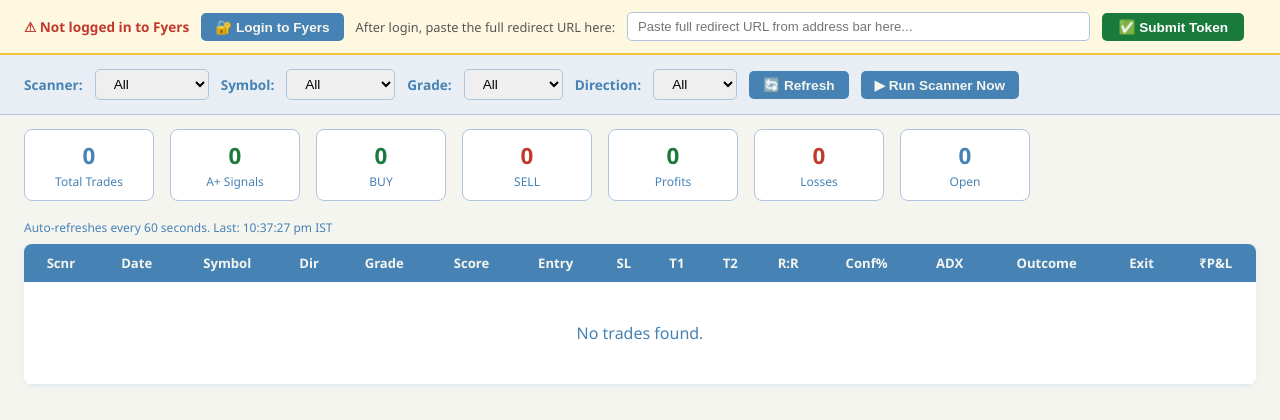
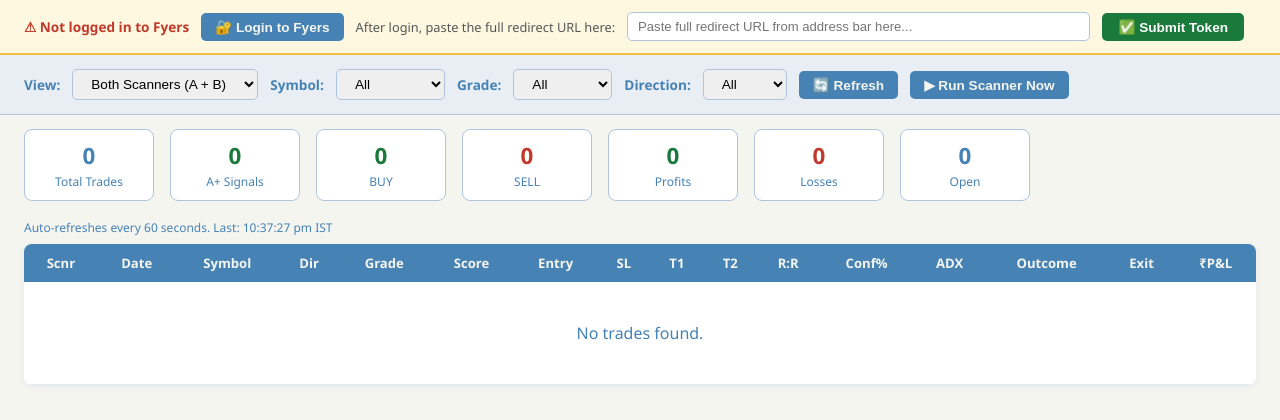
Before and after one commit to newtozorin-cell/scanner_project, a Flask app: page / in a window 1280 px wide. Shown: the part 63-483 px from the top of the page. Run offline with Flask 3, Linux system fonts and the light colour scheme; data that the repository does not hold is empty.

Commit message:
Fix run button feedback and scanner filter label

```diff
--- a/templates/dashboard.html
+++ b/templates/dashboard.html
@@ -212,11 +212,11 @@
 </div>
 
 <div class="controls">
-  <label>Scanner:</label>
+  <label>View:</label>
   <select id="filter-scanner">
-    <option value="ALL">All</option>
-    <option value="A">Scanner A</option>
-    <option value="B">Scanner B</option>
+    <option value="ALL">Both Scanners (A + B)</option>
+    <option value="A">Scanner A only</option>
+    <option value="B">Scanner B only</option>
   </select>
 
   <label>Symbol:</label>
@@ -244,7 +244,8 @@
   </select>
 
   <button onclick="loadTrades()">🔄 Refresh</button>
-  <button onclick="manualRun()">▶ Run Scanner Now</button>
+  <button id="btn-run" onclick="manualRun()">▶ Run Scanner Now</button>
+  <span id="run-msg" style="font-size:0.8rem;color:#1a7a3c;"></span>
 </div>
 
 <div class="stats">
@@ -388,9 +389,26 @@
   }
 
   function manualRun() {
+    const btn = document.getElementById("btn-run");
+    const msg = document.getElementById("run-msg");
+    btn.disabled = true;
+    btn.textContent = "⏳ Running...";
+    msg.textContent = "";
     fetch("/api/run")
       .then(r => r.json())
-      .then(() => { setTimeout(loadTrades, 2000); });
+      .then(data => {
+        msg.textContent = "✅ Scanner ran successfully!";
+        btn.textContent = "▶ Run Scanner Now";
+        btn.disabled = false;
+        setTimeout(() => { msg.textContent = ""; }, 4000);
+        setTimeout(loadTrades, 2000);
+      })
+      .catch(() => {
+        msg.textContent = "❌ Error running scanner.";
+        msg.style.color = "#c0392b";
+        btn.textContent = "▶ Run Scanner Now";
+        btn.disabled = false;
+      });
   }
 
   function checkAuthStatus() {
```
